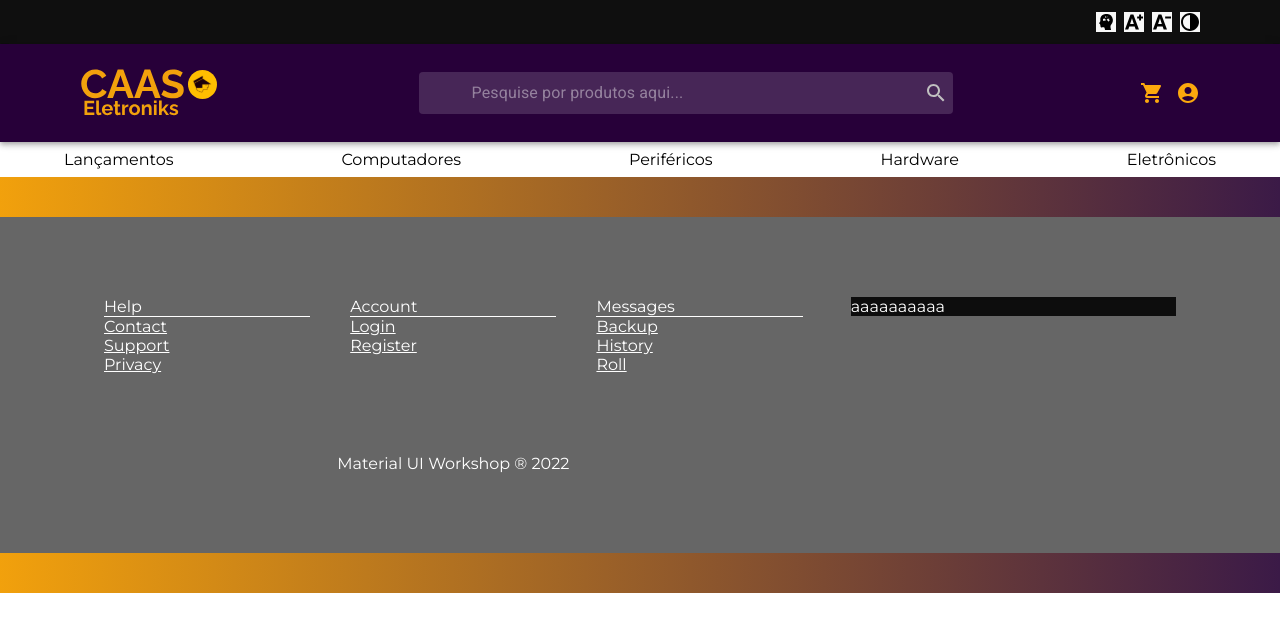
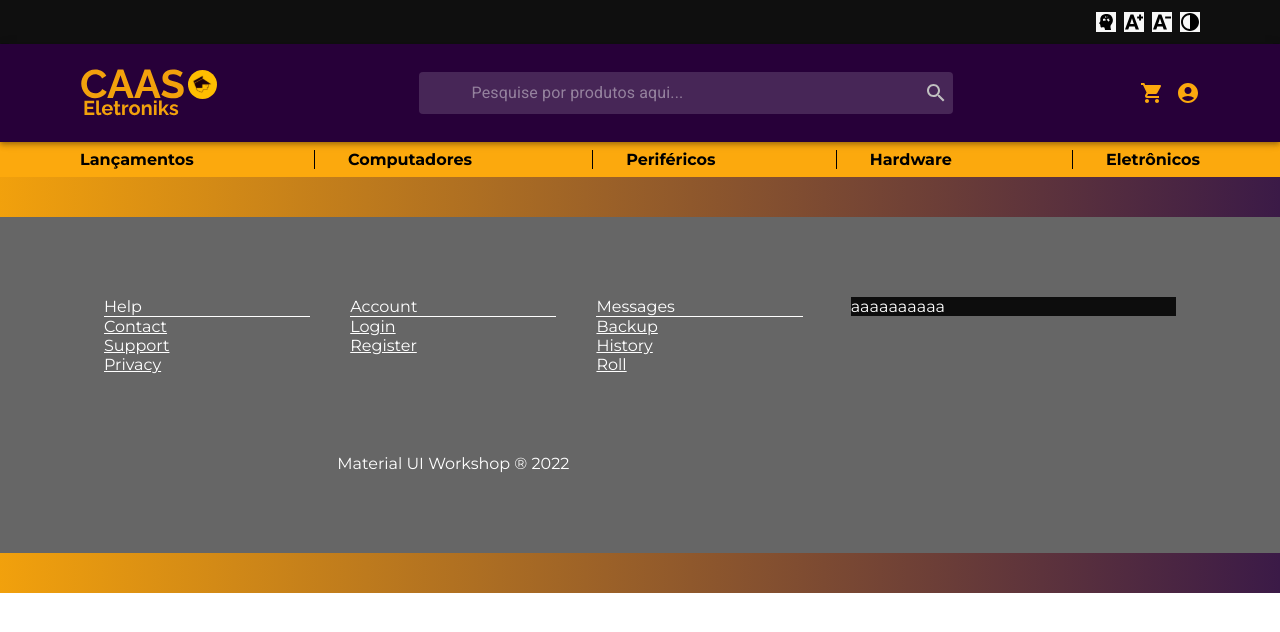
Before and after one commit to Ryrden/SCC-0560-Caaso-Eletroniks, a React (Vite) app: page / in a window 1280 px wide. Shown: the top 632 px of the page. Built offline with nearby package versions, Linux system fonts and the light colour scheme.

Commit message:
menuBar`

```diff
--- a/src/components/NavBar/MenuBar/MenuBar.scss
+++ b/src/components/NavBar/MenuBar/MenuBar.scss
@@ -1,31 +1,22 @@
 @import "@/Sass/app.scss";
 
 #menubar-container {
-    width: 100%;
-    box-sizing: border-box;
-    padding: 0.5rem 5rem;
+    background-color: $yellow;
+    font-family: $font-raleway;
+    font-weight: bold;
 
-    display: flex;
-    justify-content: space-between;
-    align-items: center;
 
-    background-color: $yellow;
+    .dpt-option {
 
-    .department-option {
-        font-family: $font-raleway;
-        font-weight: bold;
-        display: flex;
+        //select all minus the last child
+        &:not(:last-child) {
+            padding-right: 7.5em;
+            border-right: 1px solid black;
+        }
 
-        align-items: center;
+        &:hover {
+            cursor: pointer;
+        }
 
-        &:not(:last-child)::after {
-            content: "";
-            display: inline-block;
-            //put vertical slight bar between each department
-            width: 1px;
-            height: 1.5em;
-            background-color: $black;
-            margin: 0 5em;
-        }
     }
 }
--- a/src/components/NavBar/MenuBar/MenuBar.tsx
+++ b/src/components/NavBar/MenuBar/MenuBar.tsx
@@ -1,26 +1,19 @@
-import { Container, Box } from "@mui/material";
+import { Box, Stack } from "@mui/material";
 import React from "react";
 import "./MenuBar.scss";
 
 const MenuBar = () => {
     return (
         <>
-            {/* Faz uma lista na horizontal contendo Lançamentos, COmputadores, Periféricos, Hardware, Eletrônicos com material Ui */}
-            <Container maxWidth="lg" sx={{ display: "flex", justifyContent: "space-between", padding: "0.5rem 5rem" }}>
-                <Box>Lançamentos</Box>
-                <Box>Computadores</Box>
-                <Box>Periféricos</Box>
-                <Box>Hardware</Box>
-                <Box>Eletrônicos</Box>
-            </Container>
-
-            {/*<div id="menubar-container">
-                <span className="department-option">Lançamentos</span>
-                <span className="department-option">Computadores</span>
-                <span className="department-option">Periféricos</span>
-                <span className="department-option">Hardware</span>
-                <span className="department-option">Eletrônicos</span>
-            </div> */}
+            <Box sx={{ display: { xs: "none", md: "block" } }}>
+                <Stack id="menubar-container" justifyContent="space-between" direction="row" p="0.5rem 5rem">
+                    <Box className="dpt-option">Lançamentos</Box>
+                    <Box className="dpt-option">Computadores</Box>
+                    <Box className="dpt-option">Periféricos</Box>
+                    <Box className="dpt-option">Hardware</Box>
+                    <Box className="dpt-option">Eletrônicos</Box>
+                </Stack>
+            </Box>
         </>
     );
 };
```
